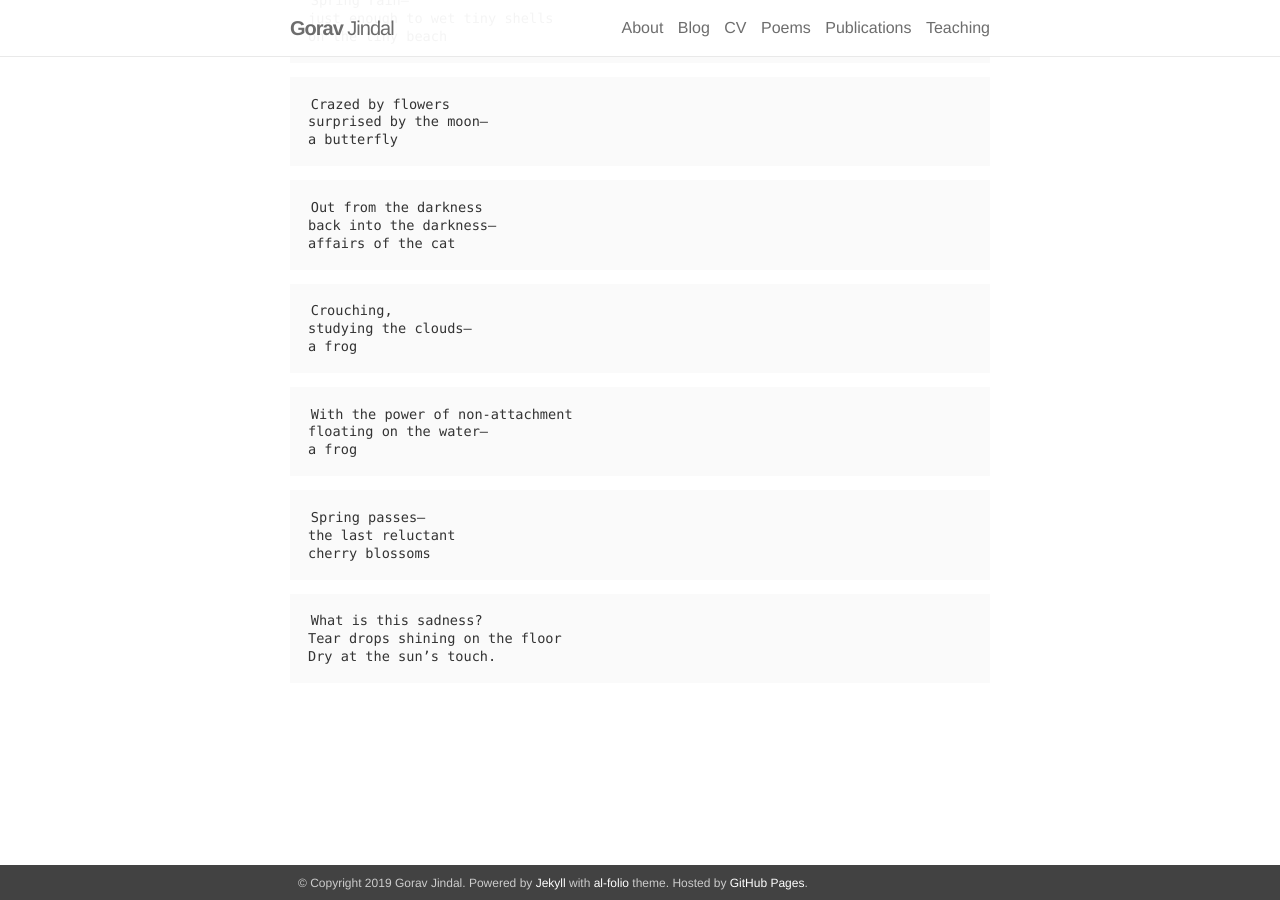
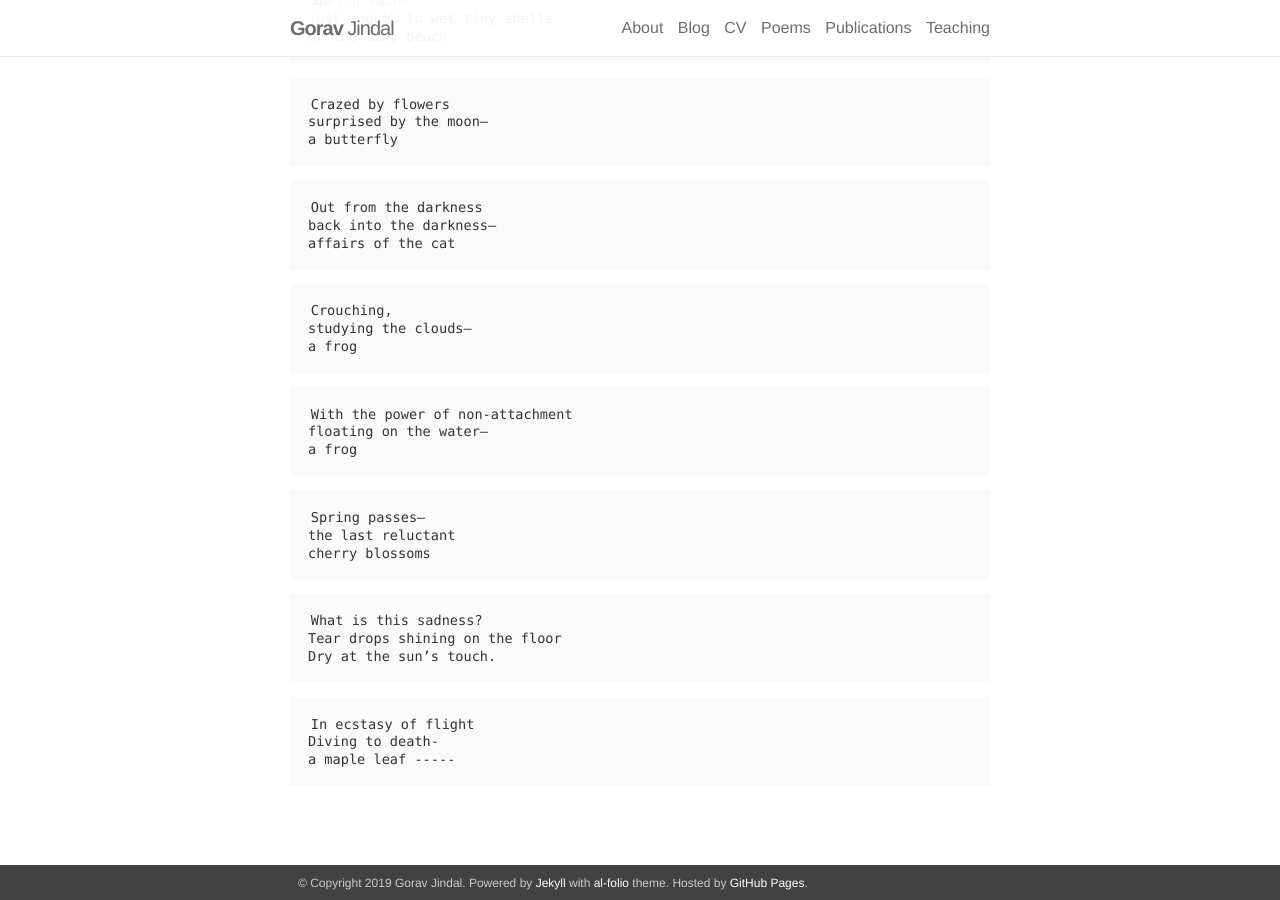
Before and after one commit to goravjindal/goravjindal.github.io, a Jekyll site: the page built from _pages/poems.md, in a window 1280 px wide and 900 px high, scrolled down 2406 px. Built offline with Jekyll 4.4.1, drawn with Linux system fonts in a browser that asks for light colours; nearby versions of some CDN libraries.

Commit message:
changes by gorav

````diff
--- a/_pages/poems.md
+++ b/_pages/poems.md
@@ -173,3 +173,9 @@ What is this sadness?
 Tear drops shining on the floor
 Dry at the sun’s touch.
 ```
+
+```
+In ecstasy of flight
+Diving to death-
+a maple leaf -----
+```
````
